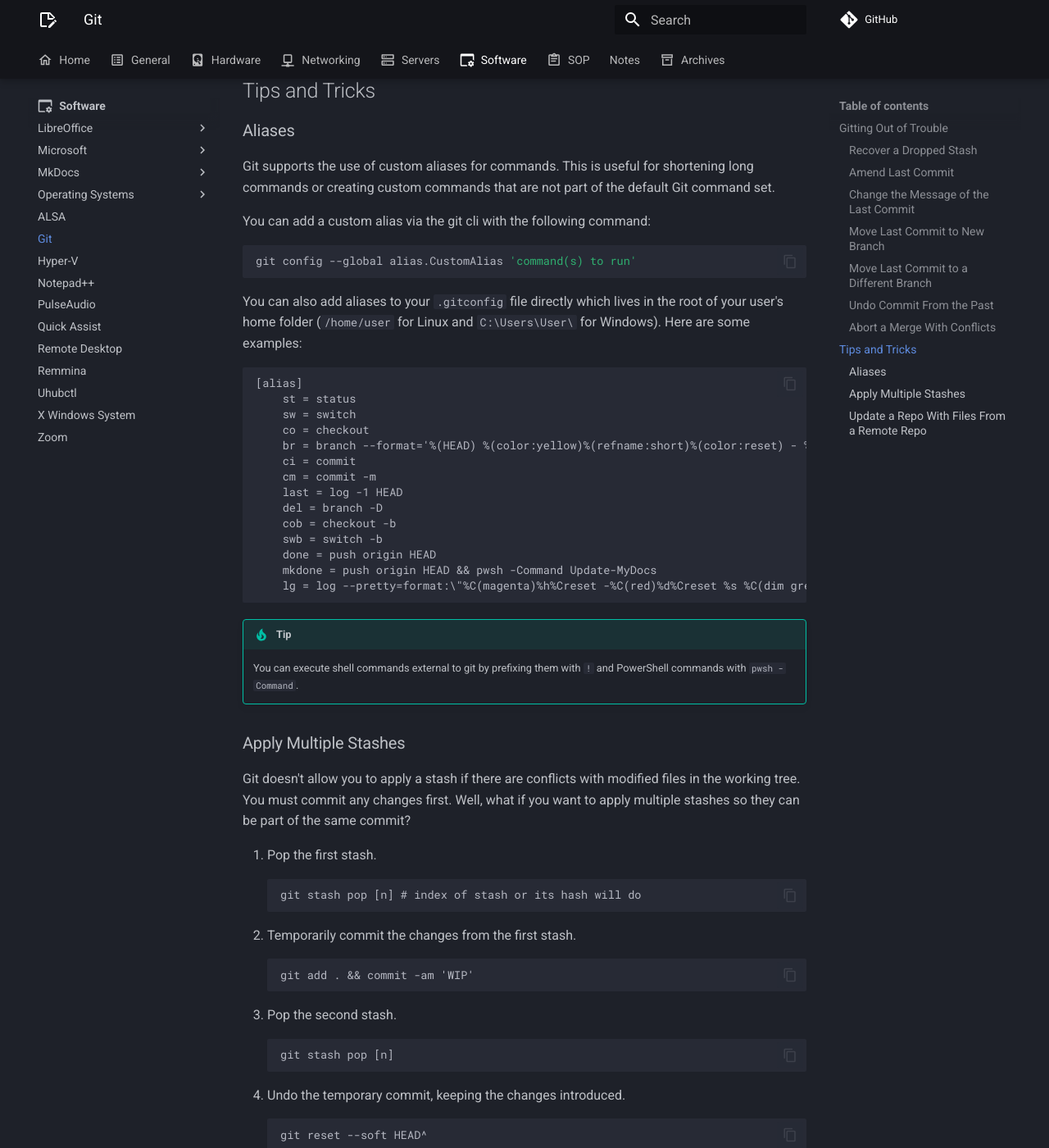
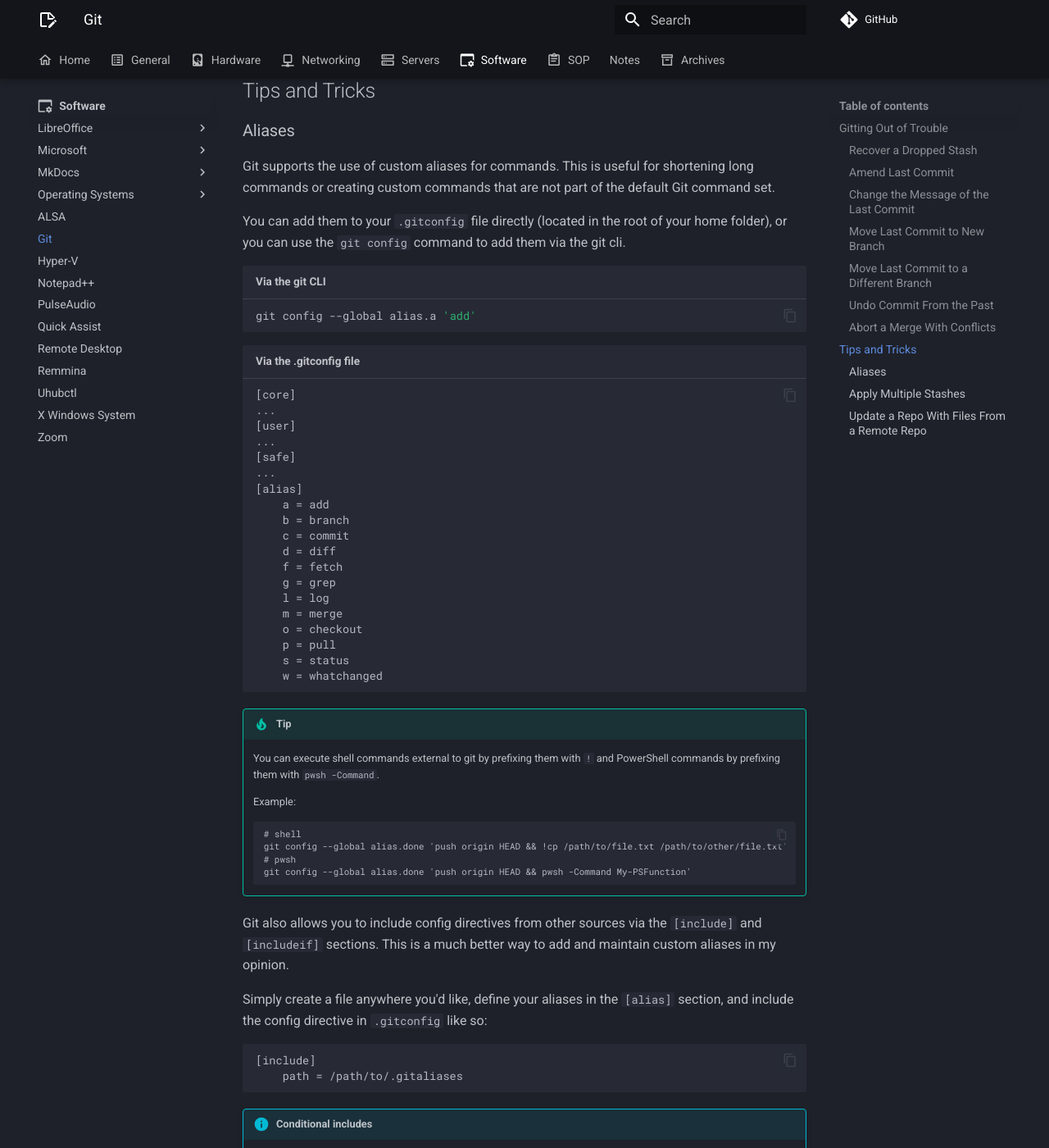
Before and after one commit to rmscode/binary-garden, an MkDocs documentation site: the page built from docs/software/git.md, in a window 1280 px wide and 1400 px high, scrolled down 2810 px. Shown: the whole window at 82% size. Built offline with MkDocs 1.6.1 and Material for MkDocs 9.7.7, drawn with Linux system fonts in a browser that asks for light colours; comment, search, counter and statistics services are not loaded; some of the changed text lies outside the part shown.

Commit message:
Docs: Update git.md

````diff
--- a/docs/software/git.md
+++ b/docs/software/git.md
@@ -118,34 +118,59 @@
 
 Git supports the use of custom aliases for commands. This is useful for shortening long commands or creating custom commands that are not part of the default Git command set.
 
-You can add a custom alias via the git cli with the following command:
+You can add them to your `.gitconfig` file directly (located in the root of your home folder), or you can use the `git config` command to add them via the git cli.
 
-```shell
-git config --global alias.CustomAlias 'command(s) to run'
+```shell title="Via the git CLI"
+git config --global alias.a 'add'
 ```
 
-You can also add aliases to your `.gitconfig` file directly which lives in the root of your user's home folder (`/home/user` for Linux and `C:\Users\User\` for Windows). Here are some examples:
-
-```
+``` title="Via the .gitconfig file"
+[core]
+...
+[user]
+...
+[safe]
+...
 [alias]
-	st = status
-	sw = switch
-	co = checkout
-	br = branch --format='%(HEAD) %(color:yellow)%(refname:short)%(color:reset) - %(contents:subject) %(color:green)(%(committerdate:relative)) [%(authorname)]' --sort=-committerdate
-	ci = commit
-	cm = commit -m
-	last = log -1 HEAD
-	del = branch -D
-	cob = checkout -b
-	swb = switch -b
-    done = push origin HEAD
-	mkdone = push origin HEAD && pwsh -Command Update-MyDocs
-	lg = log --pretty=format:\"%C(magenta)%h%Creset -%C(red)%d%Creset %s %C(dim green)(%cr) [%an]\" --abbrev-commit -30
+	a = add
+	b = branch
+	c = commit
+	d = diff
+	f = fetch
+	g = grep
+	l = log
+	m = merge
+	o = checkout
+	p = pull
+	s = status
+	w = whatchanged
 ```
 
 !!! tip
 
-    You can execute shell commands external to git by prefixing them with `!` and PowerShell commands with `pwsh -Command`.
+    You can execute shell commands external to git by prefixing them with `!` and PowerShell commands by prefixing them with `pwsh -Command`.
+
+    Example:
+
+    ```
+    # shell
+    git config --global alias.done 'push origin HEAD && !cp /path/to/file.txt /path/to/other/file.txt'
+    # pwsh
+    git config --global alias.done 'push origin HEAD && pwsh -Command My-PSFunction'
+	```
+
+Git also allows you to include config directives from other sources via the `[include]` and `[includeif]` sections. This is a much better way to add and maintain custom aliases in my opinion.
+
+Simply create a file anywhere you'd like, define your aliases in the `[alias]` section, and include the config directive in `.gitconfig` like so:
+
+```
+[include]
+	path = /path/to/.gitaliases
+```
+
+!!! info "Conditional includes"
+
+	Vincent Schmalbach has a great [article](https://www.vincentschmalbach.com/git-includeif-the-config-superpower-you-didnt-know-about/) about the `includeif` directive. Interesting stuff.
 
 ### Apply Multiple Stashes
 
````
